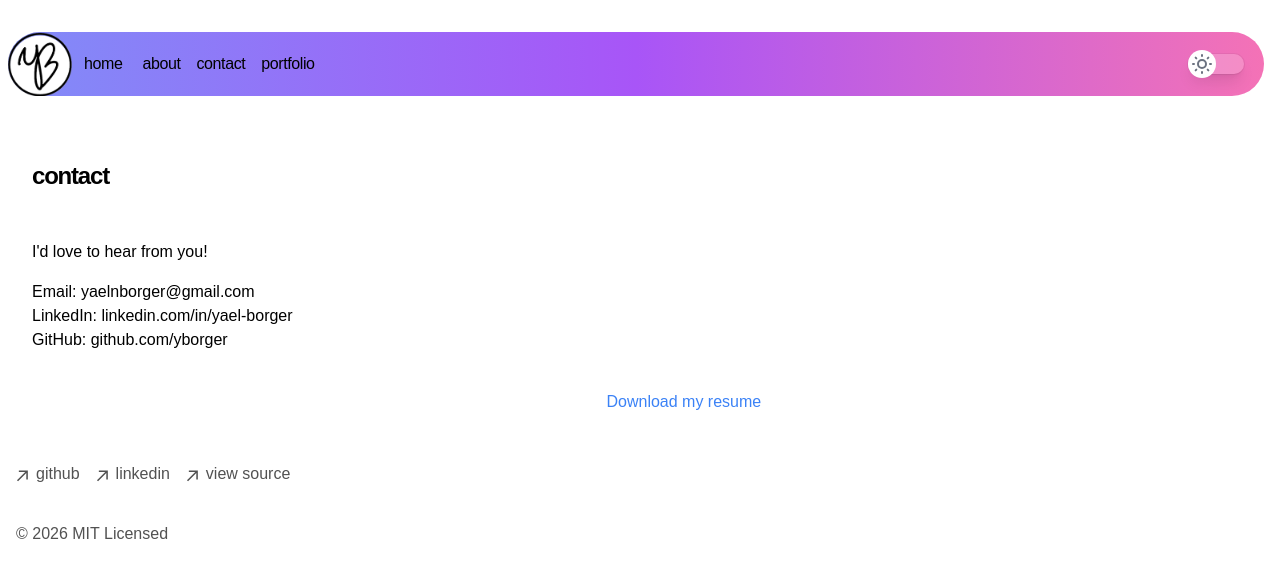
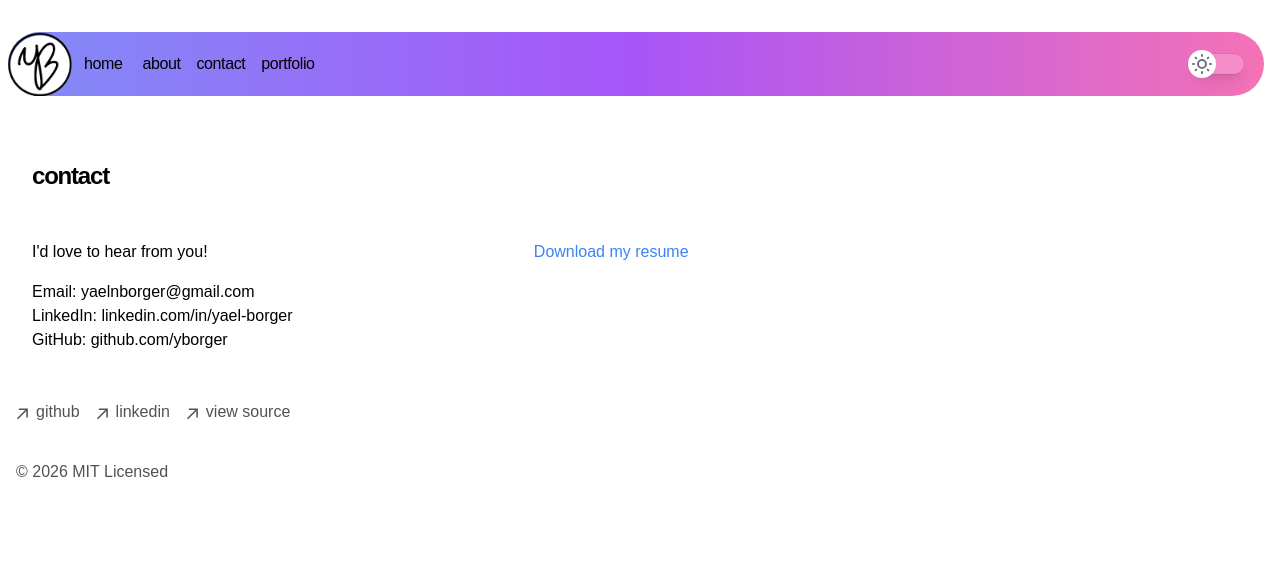
Before and after one commit to yborger/Personal-Website, a Next.js app: page /contact in a window 1280 px wide. Shown: the top 578 px of the page. Built offline with nearby package versions, Linux system fonts and the light colour scheme.

Commit message:
Idea update

```diff
--- a/app/contact/page.tsx
+++ b/app/contact/page.tsx
@@ -16,10 +16,12 @@ export default function Page() {
         </div>
         <div className="w-full h-full md:w-full p-4 flex "> {/*md:w-1/3 but iframe is weird?*/}
           <div className="flex-row justify-items-center">
-            <iframe
+
+            {/*<iframe
               src="/resumes/Yael-Borger-Frontend-Resume.pdf"
               className="w-full h-auto rounded-sm border:none">
-            </iframe>
+            </iframe>*/}
+
             <a
               href="/Yael-Borger-Frontend-Resume.docx" // Assuming the file is in the public folder
               download="YaelBorger_Resume.docx" // This sets the download file name
```
Also changed, not shown: 1 other file (tests, documents, lock files or other folders).
